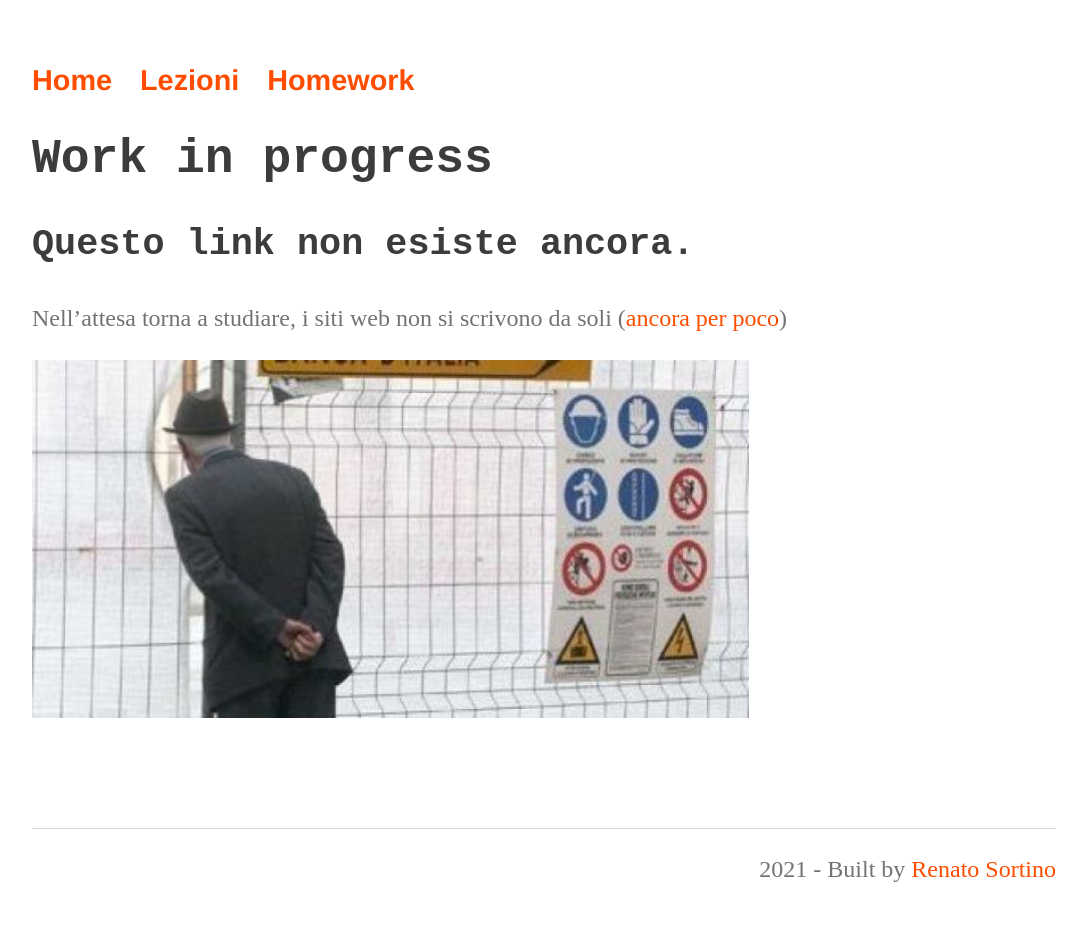
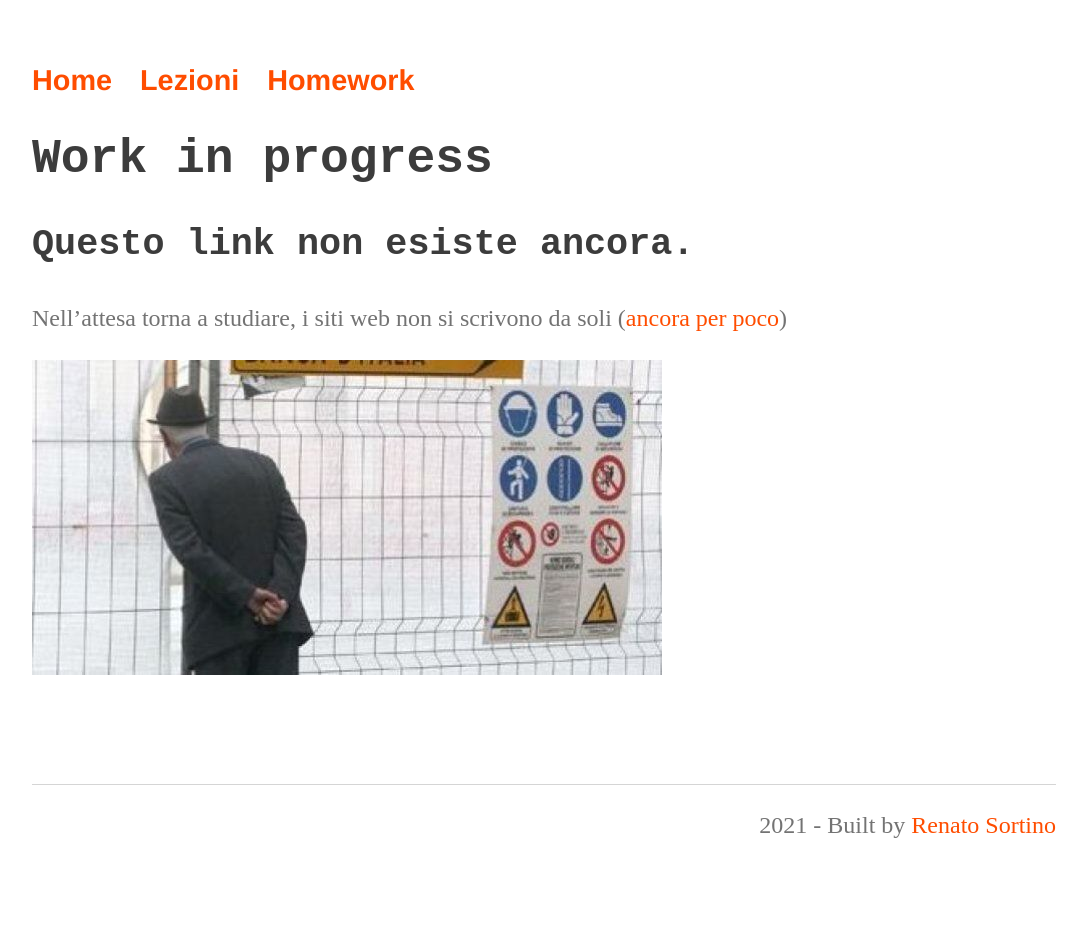
Before and after one commit to perceivelab/database-course, a Jekyll site: the page built from fallback.md, in a window 1280 px wide. Shown: the whole page, without its empty margins (96-1183 px from the left). Built offline with Jekyll 4.4.1, drawn with Linux system fonts in a browser that asks for light colours; our own code applies the rules of GitHub Pages for plain Markdown files; after the commit the page ends 903 px from its top, so only the background shows below that.

Commit message:
Update main.css

```diff
--- a/css/main.css
+++ b/css/main.css
@@ -11,9 +11,13 @@
 }
 a:hover { text-decoration: underline; }
 
-img {
-    height: auto;
-    width: 70%;
+#logo {
+    display: flex;
+    justify-content: center;
+}
+
+#logo a {
+    width: 80%;
 }
 
 table {
```
